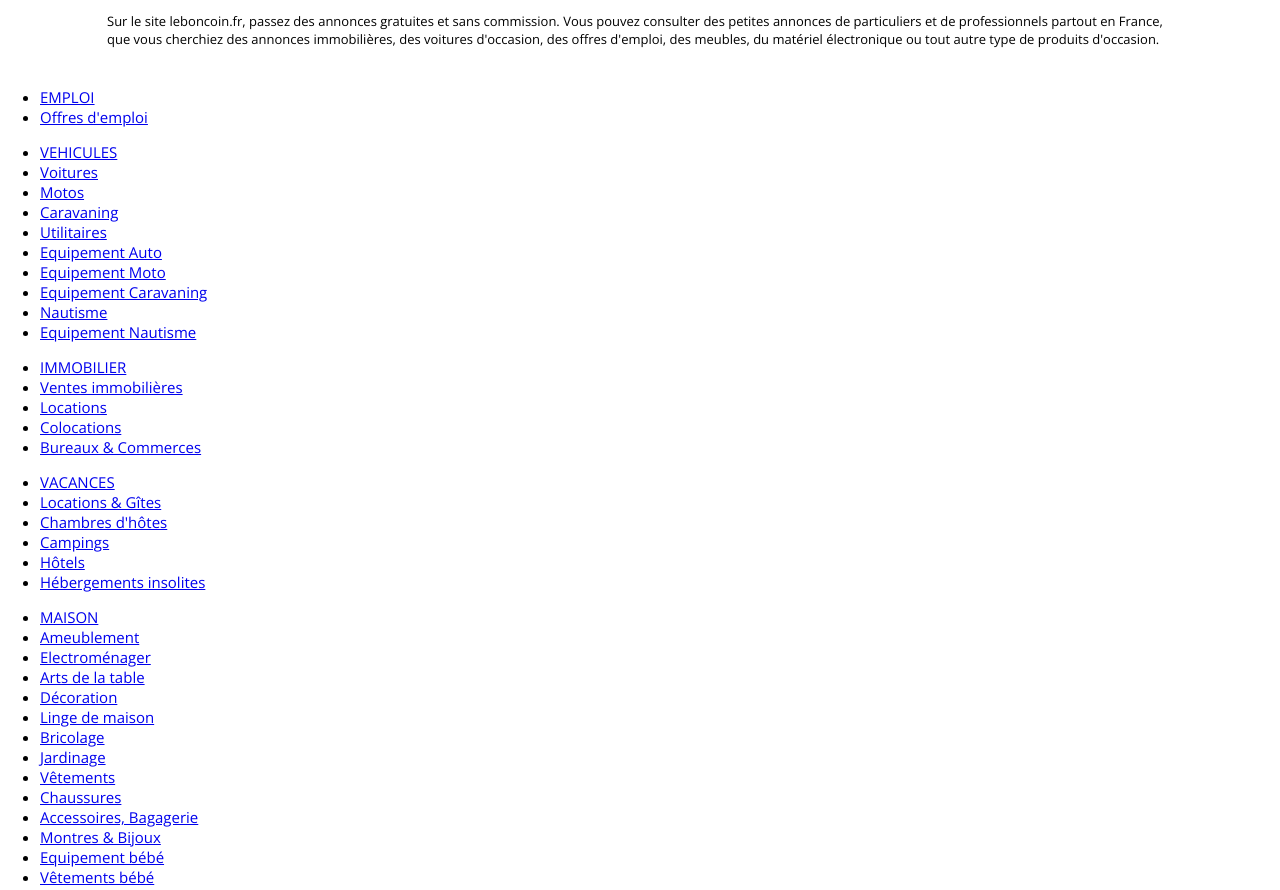
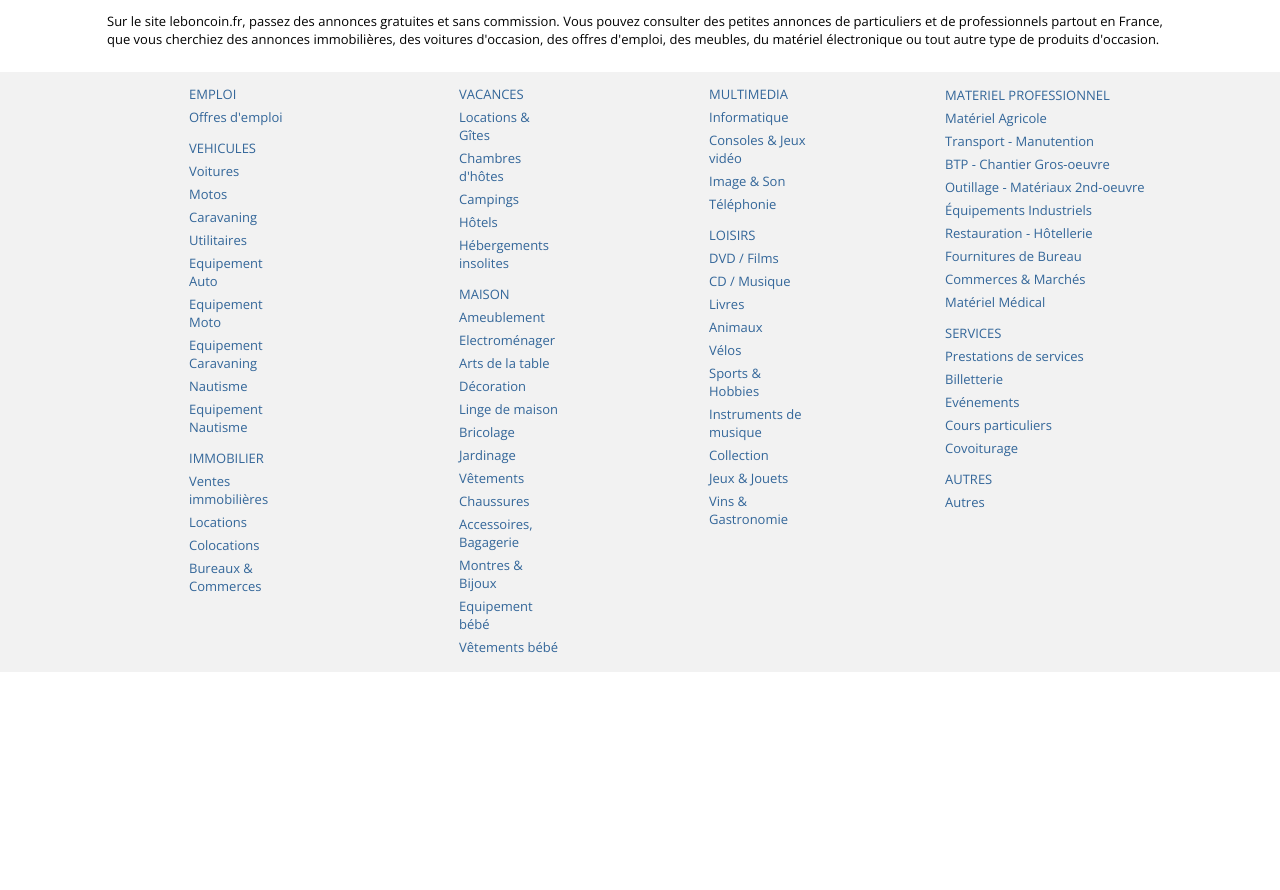
Before and after one commit to jibigit/FakeBonCoin, a plain HTML site: page index.html in a window 1280 px wide. Shown: the part 626-1516 px from the top of the page. After the commit the page ends 1298 px from the top, so only its background shows below. Drawn offline with nearby package versions, Linux system fonts and the light colour scheme.

Commit message:
add 4 columns design in style.css + footer

```diff
--- a/style.css
+++ b/style.css
@@ -119,7 +119,7 @@ h1 {
 
 
 
-/* -----------------------OPEN ASIDE LEFT SECTION----------------------*/
+/* --------------------------------------OPEN ASIDE LEFT SECTION--------------------------------*/
 
 h2 {
 	font-size: 14px;
@@ -140,7 +140,7 @@ h2 span {
 
 }
 
-						/* --------------OPEN 2 BUTTONS ASIDE LEFT--------*/
+/* --------------OPEN 2 BUTTONS ASIDE LEFT--------*/
 
 
  .buttons-asideleft {
@@ -157,7 +157,7 @@ h2 span {
 
 
 .button1 {
-	background-color: #4C94EF;       /* -------------BLUE BUTTON--------*/
+	background-color: #4C94EF;       /* blue button*/
 
 	border:none;
 	border-radius: 5px;
@@ -182,7 +182,7 @@ h2 span {
 
 	background-color: white;
 	border: 1px solid #4C94EF;
-	border-radius: 5px;                   /* -------------WHITE BUTTON--------*/
+	border-radius: 5px;               /* white button*/
 	color: #4C94EF;
 	width: 340px;
 	height: 40px;
@@ -195,7 +195,8 @@ h2 span {
 	background-color: #AFEEEE;
 
 }
-					/* -------------CLOSE 2 BUTTONS ASIDE LEFT--------*/
+
+/* -------------CLOSE 2 BUTTONS ASIDE LEFT--------*/
 
 
 /*add pub on aside left*/
@@ -206,10 +207,10 @@ h2 span {
 
  }
 
-						/* ------------- CLOSE ASIDE LEFT--------*/
+/* ------------- CLOSE ASIDE LEFT--------*/
 
 
-/* ------------- OPEN CONTENT MAP SECTION--------*/
+/* -------------------------------------------- OPEN CONTENT MAP SECTION-------------------------*/
 
 .contentmap {
 	width: 438px;
@@ -218,10 +219,10 @@ h2 span {
 	float: left;
 }
 
-					/* ------------- CLOSE CONTENT MAP SECTION--------*/
+/* ------------- CLOSE CONTENT MAP SECTION--------*/
 
 
-/* ------------- OPEN ASIDE RIGHT SECTION--------*/
+/* ---------------------------------- OPEN ASIDE RIGHT SECTION-------------------------------*/
 
 .asideright {
 	display: inline-block;
@@ -229,15 +230,16 @@ h2 span {
 
 
 }
-.asideright ul {				/* Delete puce of ul + right align REGIONS */
+.asideright ul {	      /* Delete puce of ul + right align REGIONS */
 	text-align: right;
 	list-style: none;
 
 
 }
 
+/* Change colors REGIONS ul */
 
-.asideright ul li a {           /* Change colors REGIONS ul */
+.asideright ul li a {
 
 	color: #336699;
 	text-decoration: none;
@@ -246,7 +248,9 @@ h2 span {
 
 }
 
-.asideright ul li a:hover {           /* Hover REGIONS */
+/* Hover REGIONS */
+
+.asideright ul li a:hover {
 
 	color: #F56B2A;
 }
@@ -263,4 +267,74 @@ article{
 article p {
 	margin: 0 auto;
 	font-size: 13px;
+
 }
+
+   /*---------------------------------- OPEN INDEX SECTION -------------------------------- */
+
+
+.index {
+	position: static;
+	display: block;
+	height: 600px;
+	background-color: #F2F2F2;
+	font-size: 13px;
+
+}
+.index ul{
+	list-style: none;
+
+
+}
+
+.index ul li a {
+	color: #336699;
+	text-decoration: none;
+}
+
+.index ul li{
+     margin:5px 5px;
+}
+
+
+/*  OPEN 4 columns in index SECTION */
+
+.colonne1 {
+
+	display: block;
+	float: left;
+	width: 150px;
+	padding-left: 144px;
+}
+
+.colonne2 {
+	float: left;
+	width: 150px;
+	margin-left: 120px;
+}
+
+
+.colonne3 {
+	float: left;
+	width: 150px;
+	padding-left: 100px;
+}
+
+.colonne4 {
+	padding-top: 1px;
+	margin-left: 900px;
+}
+
+/*  CLOSE 4 columns in index SECTION */
+
+
+
+                      /*-----------------------------OPEN FOOTER------------------------- */
+
+
+footer {
+	background-color: #474747;
+	height: 325px;
+
+
+}
```
